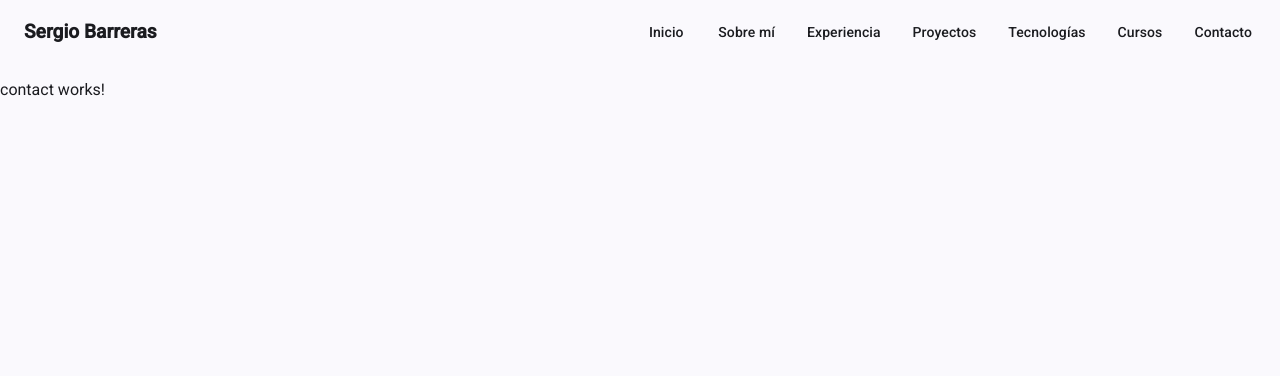
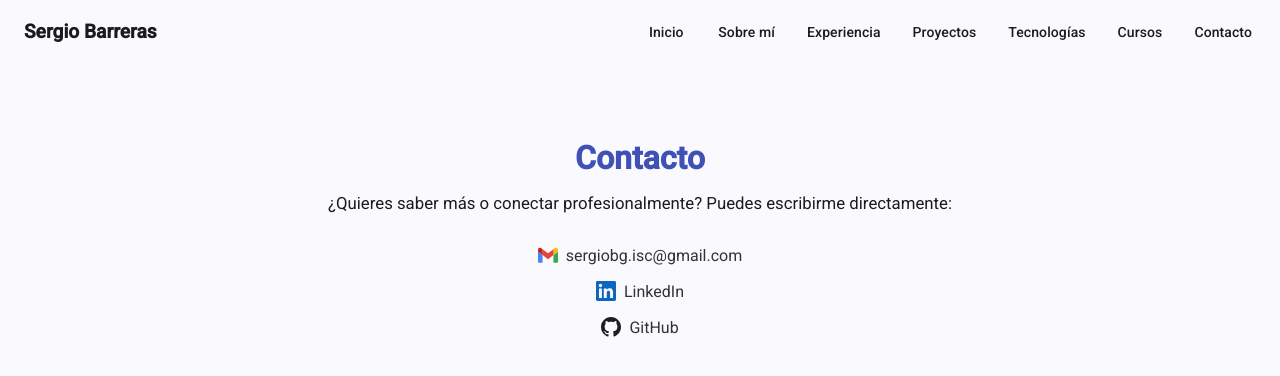
Before and after one commit to SergioBGISC99/portafolio, an Angular app: page /contacto in a window 1280 px wide. Shown: the top 376 px of the page. Built offline with nearby package versions, Linux system fonts and the light colour scheme.

Commit message:
contacto terminado

```diff
--- a/src/app/pages/contact/contact.component.css
+++ b/src/app/pages/contact/contact.component.css
@@ -0,0 +1,47 @@
+.contact-container {
+  padding: 3rem 2rem;
+  text-align: center;
+
+  .contact-content {
+    max-width: 900px;
+    margin: 0 auto;
+
+    .section-title {
+      font-size: 2rem;
+      font-weight: 700;
+      margin-bottom: 1rem;
+      color: #3f51b5;
+    }
+
+    p {
+      font-size: 1.05rem;
+      margin-bottom: 2rem;
+    }
+
+    .contact-info {
+      display: flex;
+      flex-direction: column;
+      gap: 1rem;
+      align-items: center;
+
+      a {
+        display: flex;
+        align-items: center;
+        gap: 0.5rem;
+        text-decoration: none;
+        color: #333;
+        font-size: 1rem;
+
+        img {
+          width: 20px;
+          height: 20px;
+        }
+
+        &:hover {
+          text-decoration: underline;
+          color: #3f51b5;
+        }
+      }
+    }
+  }
+}
--- a/src/app/pages/contact/contact.component.html
+++ b/src/app/pages/contact/contact.component.html
@@ -1 +1,25 @@
-<p>contact works!</p>
+<section class="contact-container">
+  <div class="contact-content">
+    <h2 class="section-title">Contacto</h2>
+
+    <p>
+      ¿Quieres saber más o conectar profesionalmente? Puedes escribirme
+      directamente:
+    </p>
+
+    <div class="contact-info">
+      <a href="mailto:sergiobg.isc@gmail.com" target="_blank">
+        <img src="/icons/gmail.svg" alt="Email" />
+        sergiobg.isc&#64;gmail.com
+      </a>
+      <a href="https://www.linkedin.com/in/sergio-barreras/" target="_blank">
+        <img src="/icons/linkedin.svg" alt="LinkedIn" />
+        LinkedIn
+      </a>
+      <a href="https://github.com/SergioBGISC99" target="_blank">
+        <img src="/icons/github_light.svg" alt="GitHub" />
+        GitHub
+      </a>
+    </div>
+  </div>
+</section>
```
Also changed, not shown: public/icons/gmail.svg (added), public/icons/linkedin.svg (added).
